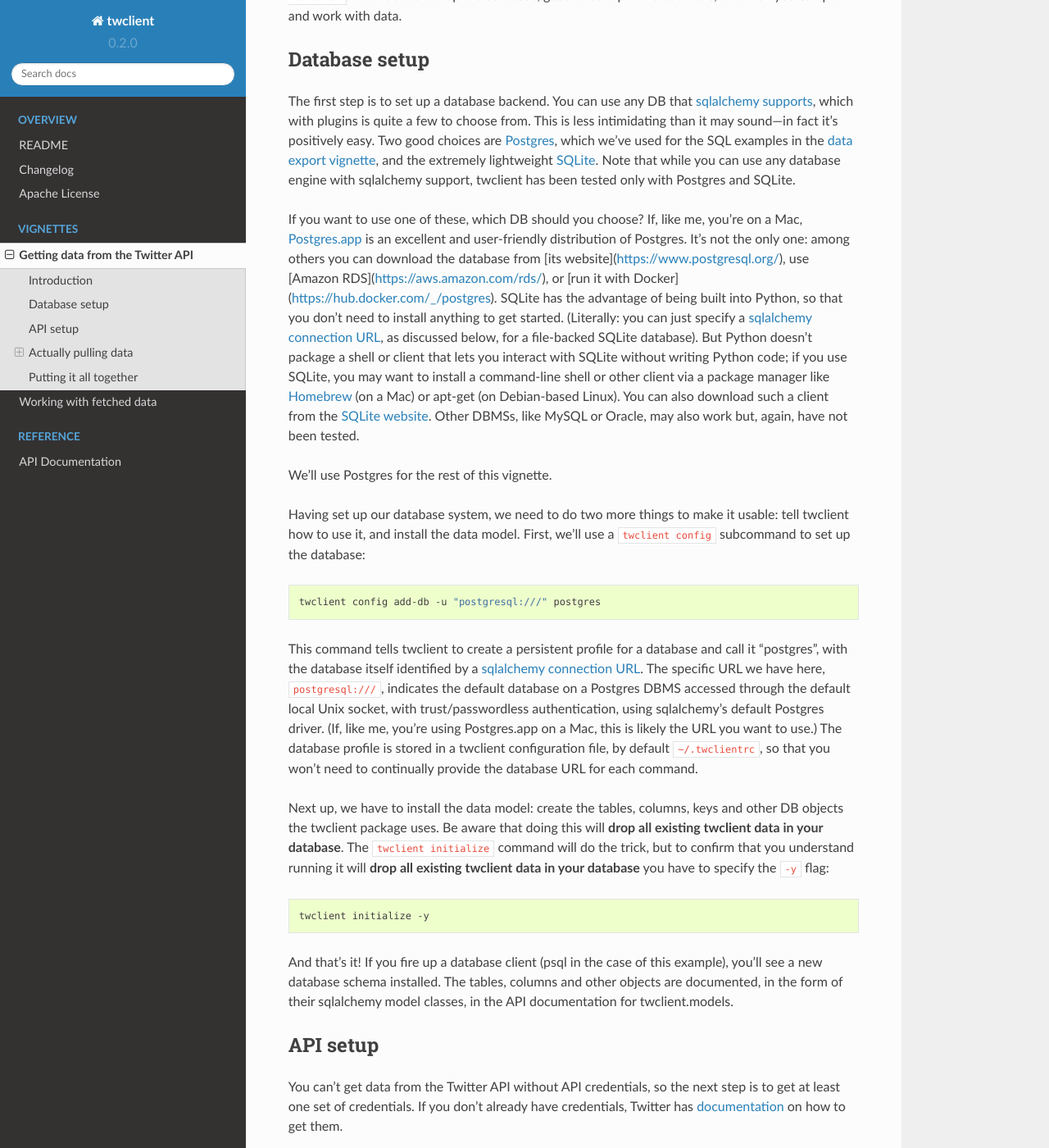
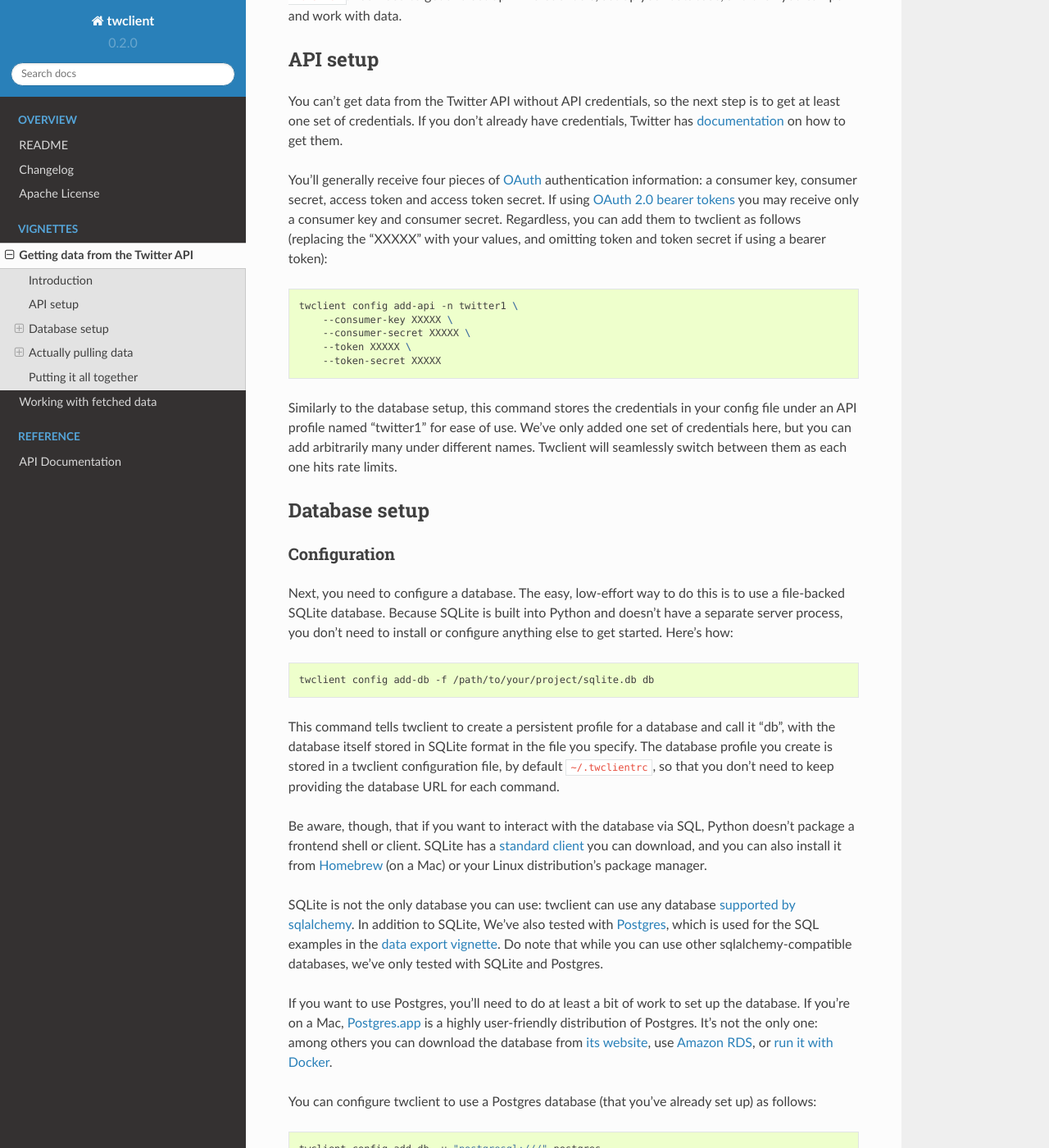
Before and after one commit to mit-ccc/twclient, a Sphinx documentation site: the page built from docs/vignettes/fetch.rst, in a window 1280 px wide and 1400 px high, scrolled down 978 px. Shown: the whole window at 82% size. Built offline with Sphinx 7.4.7 and the Read the Docs theme 2.0.0, drawn with Linux system fonts in a browser that asks for light colours; some of the changed text lies outside the part shown.

Commit message:
update vignette

```diff
--- a/docs/vignettes/fetch.rst
+++ b/docs/vignettes/fetch.rst
@@ -2,11 +2,11 @@
   Getting data from the Twitter API
 =====================================
 
-So you want to analyze some Twitter data. (That’s why you’re here, right?) This
+So you want to analyze some Twitter data. (That's why you're here, right?) This
 vignette walks through how to get set up and how to acquire the data.
 
-**Obligatory disclaimer / reminder**: You should comply with Twitter’s terms of
-service and respect user privacy. It’s important to only access data you have a
+**Obligatory disclaimer / reminder**: You should comply with Twitter's terms of
+service and respect user privacy. It's important to only access data you have a
 right to access.
 
 ----------------
@@ -14,22 +14,22 @@
 ----------------
 
 Twclient makes acquiring data easier than directly interacting with the Twitter
-REST API, which you can do through a lightweight client like Twitter’s own
+REST API, which you can do through a lightweight client like Twitter's own
 `twurl <https://github.com/twitter/twurl>`__ or a more featureful package like
 `tweepy <https://www.tweepy.org/>`__. Using either of these makes you do quite
-a bit of work you’d rather avoid: thinking about cursoring and pagination of
+a bit of work you'd rather avoid: thinking about cursoring and pagination of
 results, manually handling multiple sets of credentials if you have more than
 one, and of course munging data into the format you want. (No disrespect to
 tweepy, of course: twclient uses it for low-level interactions with the Twitter
 API.)
 
 Data munging in particular is not a simple task. You may have to keep and
-organize the raw json responses from Twitter’s API, and then extract things
+organize the raw json responses from Twitter's API, and then extract things
 from them via a tool like `jq <https://stedolan.github.io/jq/>`__; if using
 tweepy, you have to write some python code to serialize the User, Tweet, etc,
 objects it produces to a format you can work with.
 
-In general, of course, there’s no way around this: if you want to write an
+In general, of course, there's no way around this: if you want to write an
 application like a Twitter client, which people can use to view their feeds,
 post tweets, and whatever else, you need the API in its full complexity. But
 here we have a simpler task---read-only scraping of data---and so we can make a
@@ -46,95 +46,26 @@
 
 In brief: This package provides a command-line interface for loading data from
 the Twitter REST API into the database of your choice. You can invoke it as
-``twclient``, as in ``twclient fetch users -n wwbrannon``. You need to set up
-the database, get and set up API credentials, and then you can pull and work
+``twclient``, as in ``twclient fetch users -n wwbrannon``. You need to get and
+set up API credentials, set up your database, and then you can pull and work
 with data.
-
-------------------
-  Database setup
-------------------
-
-The first step is to set up a database backend. You can use any DB that
-`sqlalchemy supports <https://docs.sqlalchemy.org/en/14/dialects/>`__, which
-with plugins is quite a few to choose from. This is less intimidating than it
-may sound---in fact it’s positively easy. Two good choices are `Postgres
-<https://www.postgresql.org/>`__, which we’ve used for the SQL examples in the
-:doc:`data export vignette </vignettes/export>`, and the extremely lightweight
-`SQLite <https://www.sqlite.org/index.html>`__. Note that while you can use any
-database engine with sqlalchemy support, twclient has been tested only with
-Postgres and SQLite.
-
-If you want to use one of these, which DB should you choose? If, like me,
-you’re on a Mac, `Postgres.app <https://postgresapp.com/>`__ is an excellent
-and user-friendly distribution of Postgres. It's not the only one: among others
-you can download the database from [its website](https://www.postgresql.org/),
-use [Amazon RDS](https://aws.amazon.com/rds/), or [run it with
-Docker](https://hub.docker.com/_/postgres). SQLite has the advantage of being
-built into Python, so that you don't need to install anything to get started.
-(Literally: you can just specify a `sqlalchemy connection URL
-<https://docs.sqlalchemy.org/en/14/core/engines.html#database-urls>`__, as
-discussed below, for a file-backed SQLite database). But Python doesn't package
-a shell or client that lets you interact with SQLite without writing Python
-code; if you use SQLite, you may want to install a command-line shell or other
-client via a package manager like `Homebrew <https://brew.sh/>`__ (on a Mac) or
-apt-get (on Debian-based Linux). You can also download such a client from the
-`SQLite website <https://www.sqlite.org/index.html>`__. Other DBMSs, like MySQL
-or Oracle, may also work but, again, have not been tested.
-
-We’ll use Postgres for the rest of this vignette.
-
-Having set up our database system, we need to do two more things to make it
-usable: tell twclient how to use it, and install the data model. First, we’ll
-use a ``twclient config`` subcommand to set up the database:
-
-.. code-block:: bash
-
-   twclient config add-db -u "postgresql:///" postgres
-
-This command tells twclient to create a persistent profile for a database and
-call it “postgres”, with the database itself identified by a `sqlalchemy
-connection URL
-<https://docs.sqlalchemy.org/en/14/core/engines.html#database-urls>`__. The
-specific URL we have here, ``postgresql:///``, indicates the default database
-on a Postgres DBMS accessed through the default local Unix socket, with
-trust/passwordless authentication, using sqlalchemy’s default Postgres driver.
-(If, like me, you’re using Postgres.app on a Mac, this is likely the URL you
-want to use.) The database profile is stored in a twclient configuration file,
-by default ``~/.twclientrc``, so that you won’t need to continually provide the
-database URL for each command.
-
-Next up, we have to install the data model: create the tables, columns, keys
-and other DB objects the twclient package uses. Be aware that doing this will
-**drop all existing twclient data in your database**. The ``twclient
-initialize`` command will do the trick, but to confirm that you understand
-running it will **drop all existing twclient data in your database** you have
-to specify the ``-y`` flag:
-
-.. code-block:: bash
-
-   twclient initialize -y
-
-And that’s it! If you fire up a database client (psql in the case of this
-example), you’ll see a new database schema installed. The tables, columns and
-other objects are documented, in the form of their sqlalchemy model classes, in
-the API documentation for twclient.models.
 
 -------------
   API setup
 -------------
 
-You can’t get data from the Twitter API without API credentials, so the next
-step is to get at least one set of credentials. If you don’t already have
+You can't get data from the Twitter API without API credentials, so the next
+step is to get at least one set of credentials. If you don't already have
 credentials, Twitter has `documentation
 <https://developer.twitter.com/en/docs/twitter-api/getting-started/getting-access-to-the-twitter-api>`__
 on how to get them.
 
-You’ll generally receive four pieces of `OAuth
+You'll generally receive four pieces of `OAuth
 <https://en.wikipedia.org/wiki/OAuth>`__ authentication information: a consumer
 key, consumer secret, access token and access token secret. If using `OAuth 2.0
 bearer tokens <https://oauth.net/2/bearer-tokens/>`__ you may receive only a
 consumer key and consumer secret. Regardless, you can add them to twclient as
-follows (replacing the “XXXXX” with your values, and omitting token and token
+follows (replacing the "XXXXX" with your values, and omitting token and token
 secret if using a bearer token):
 
 .. code-block:: bash
@@ -146,22 +77,107 @@
        --token-secret XXXXX
 
 Similarly to the database setup, this command stores the credentials in your
-config file under an API profile named “twitter1” for ease of use. We’ve only
+config file under an API profile named "twitter1" for ease of use. We've only
 added one set of credentials here, but you can add arbitrarily many under
 different names. Twclient will seamlessly switch between them as each one hits
 rate limits.
+
+------------------
+  Database setup
+------------------
+
+Configuration
+---------------
+
+Next, you need to configure a database. The easy, low-effort way to do this is
+to use a file-backed SQLite database. Because SQLite is built into Python and
+doesn't have a separate server process, you don't need to install or configure
+anything else to get started. Here's how:
+
+.. code-block:: bash
+
+   twclient config add-db -f /path/to/your/project/sqlite.db db
+
+This command tells twclient to create a persistent profile for a database and
+call it "db", with the database itself stored in SQLite format in the file you
+specify. The database profile you create is stored in a twclient configuration
+file, by default ``~/.twclientrc``, so that you don't need to keep
+providing the database URL for each command.
+
+Be aware, though, that if you want to interact with the database via SQL,
+Python doesn't package a frontend shell or client. SQLite has a `standard
+client <https://www.sqlite.org/index.html>`__ you can download, and you can
+also install it from `Homebrew <https://brew.sh/>`__ (on a Mac) or your Linux
+distribution's package manager.
+
+SQLite is not the only database you can use: twclient can use any
+database `supported by sqlalchemy
+<https://docs.sqlalchemy.org/en/14/dialects/>`__. In addition to SQLite, We've
+also tested with `Postgres <https://www.postgresql.org/>`__, which is used for
+the SQL examples in the :doc:`data export vignette </vignettes/export>`. Do
+note that while you can use other sqlalchemy-compatible databases, we've only
+tested with SQLite and Postgres.
+
+If you want to use Postgres, you'll need to do at least a bit of work to set up
+the database. If you're on a Mac, `Postgres.app <https://postgresapp.com/>`__
+is a highly user-friendly distribution of Postgres. It's not the only one:
+among others you can download the database from `its website
+<https://www.postgresql.org/>`__, use `Amazon RDS
+<https://aws.amazon.com/rds/>`__, or `run it with Docker
+<https://hub.docker.com/_/postgres>`__.
+
+You can configure twclient to use a Postgres database (that you've already set
+up) as follows:
+
+.. code-block:: bash
+
+   twclient config add-db -u "postgresql:///" postgres
+
+The only new thing here is that, instead of a single file passed to the ``-f``
+option, we have a `sqlalchemy connection URL
+<https://docs.sqlalchemy.org/en/14/core/engines.html#database-urls>`__ and the
+``-u`` option. (``-f`` is syntactic sugar for sqlalchemy's SQLite URL format.)
+
+The specific URL here, ``postgresql:///``, indicates the default
+database on a Postgres server accessed through the default local Unix socket,
+with trust/passwordless authentication, using sqlalchemy's default Postgres
+driver. (If you're using Postgres.app on a Mac, this is likely the URL you want
+to use.)
+
+Installing Data Model
+-----------------------
+
+Next up, we have to install the data model: create the tables, columns, keys
+and other DB objects the twclient package uses. Be aware that doing this will
+**drop all existing twclient data in your database**. The ``twclient
+initialize`` command will do the trick, but to confirm that you understand
+running it will **drop all existing twclient data in your database** you have
+to specify the ``-y`` flag:
+
+.. code-block:: bash
+
+   # if you've configured more than one database with `twclient config add-db`,
+   # pass the `-d` option to specify which one to initialize
+   twclient initialize -y
+
+And that's it! If you fire up a database client you'll see a new database
+schema installed. The tables, columns and other objects are documented, in the
+form of their sqlalchemy model classes, in the API documentation for
+twclient.models.
 
 -------------------------
   Actually pulling data
 -------------------------
 
-Now comes the fun part: actually downloading some data. We’ll assume you’ve
+Now comes the fun part: actually downloading some data. We'll assume you've
 pulled together sets of Twitter users and `Twitter lists
 <https://help.twitter.com/en/using-twitter/twitter-lists>`__ you want to
 retrieve information on. This example will use the following two files, one
-each of individual users and lists of users.
+each of individual users and lists of users. (The usernames, user IDs and lists
+are fake for privacy reasons, so replace them with real ones if you want to run
+this.)
 
-Here’s ``users.csv``:
+Here's ``users.csv``:
 
 ::
 
@@ -173,29 +189,28 @@
    foobar
    stuff
 
-And here’s ``lists.csv``:
+And here's ``lists.csv``:
 
 ::
 
    list
-   cspan/members-of-congress
-   23965249864
-   182359253
-   nytimes/nyt-journalists
-   14624234
-   185239864
-   172409353
+   myaccount/mylist
+   2389231097
+   18230127
+   big_newspaper/reporters
+   20218236
+   1937309
+   1824379139
 
-~~~~~~~~~~~~~~~~~~~~~~~~~~~~
-  A word about identifiers
-~~~~~~~~~~~~~~~~~~~~~~~~~~~~
+A word about identifiers
+--------------------------
 
 In general, Twitter allows you to refer to a user or list by either a) a
 numeric user ID or list ID, or b) a human-readable name. Readable names for
-users are called screen names, and for lists are called “full names.” List full
+users are called screen names, and for lists are called "full names." List full
 names consist of the screen name of the user who owns the list and a
 list-specific slug, separated by a slash. (For example,
-“cspan/members-of-congress”.)
+"cspan/members-of-congress".)
 
 With twclient, you can mix numeric and human-readable names for lists, as in
 ``lists.csv`` above, but not for users. That is, you could instead use this
@@ -204,27 +219,26 @@
 ::
 
    user_id
-   39702507914
-   28723520928
-   1825471204
-   1853209475
-   4382530952834
-   1725438692309
+   137923923763
+   37480133935
+   237290537913
+   3784935713
+   3096490427891
+   612092404590
 
 but not one file which mixes user IDs and screen names together. This is
 because of the way the underlying Twitter API endpoints are implemented:
-They’ll accept mixed references to lists, but not to users.
+They'll accept mixed references to lists, but not to users.
 
-~~~~~~~~~~~~~~~~~~~
-  Hydrating users
-~~~~~~~~~~~~~~~~~~~
+Hydrating users
+-----------------
 
 The first step is to `hydrate
 <https://stackoverflow.com/questions/34191022/what-does-hydrate-mean-on-twitter/34192633>`__
 the target users, which confirms with the Twitter API that they exist,
 retrieves some summary information about them and creates records for them in
 the database. You can do this with the ``twclient fetch`` family of commands,
-and specifically ``twclient fetch users``. We’ll start by fetching the users in
+and specifically ``twclient fetch users``. We'll start by fetching the users in
 the lists of ``lists.csv``, though you could do the individual users first:
 
 .. code-block:: bash
@@ -232,11 +246,11 @@
    tail -n +2 lists.csv | xargs twclient fetch users -v -b -l
 
 This command skips the CSV header line (via ``tail -n +2 lists.csv``), which
-twclient doesn’t actually use, and pipes the rest of it to ``twclient fetch -v
+twclient doesn't actually use, and pipes the rest of it to ``twclient fetch -v
 users -b -l`` via ``xargs``. The ``-v`` flag requests verbose output, ``-b``
 says to continue even if the Twitter API says some of the lists requested are
-protected or don’t exist, and ``-l`` says that the users to hydrate are given
-in the form of Twitter lists. (If you’d left the header line out of the CSV
+protected or don't exist, and ``-l`` says that the users to hydrate are given
+in the form of Twitter lists. (If you'd left the header line out of the CSV
 file and wanted to avoid using xargs, note that you could instead write
 something like ``twclient fetch users -v -b -l $(cat lists.csv)``.)
 
@@ -250,14 +264,13 @@
 option, for users identified by screen names, rather than the ``-l`` option for
 lists.
 
-~~~~~~~~~~~~~~~~~~
-  Tagging users
-~~~~~~~~~~~~~~~~~~
+Tagging users
+---------------
 
 Having fetched the users, we may want to give them *tags* for easier reference
 in SQL or later commands. Twclient has a tag table that allows you to associate
 arbitrary tag names with user IDs, to keep track of relevant groups of users in
-your analysis. Let’s say we want to track all individually fetched users
+your analysis. Let's say we want to track all individually fetched users
 together, and all users retrieved from lists together, as two groups.
 
 First, we need to create a tag:
@@ -280,11 +293,11 @@
    tail -n +2 users.csv | xargs twclient tag apply twitter_users -l
 
 Users fetched from Twitter lists will be associated with the lists they are
-members of in the ``list`` and ``user_list`` tables, so there’s no need to tag
+members of in the ``list`` and ``user_list`` tables, so there's no need to tag
 lists individually.
 
 Finally, we might want to create one tag referring to both sets of users (for
-example, to run a regular job for fetching everyone’s tweets). We do the same
+example, to run a regular job for fetching everyone's tweets). We do the same
 two-step as above:
 
 .. code-block:: bash
@@ -293,15 +306,14 @@
    twclient tag apply universe -g twitter_users twitter_lists
 
 This time, however, you can see that the ``-g`` option allows selecting users
-to operate on---whether that’s tagging, hydrating, or fetching tweets and
-follow edges---according to tags you’ve defined.
+to operate on---whether that's tagging, hydrating, or fetching tweets and
+follow edges---according to tags you've defined.
 
-~~~~~~~~~~~~~~~~~~~
-  Fetching tweets
-~~~~~~~~~~~~~~~~~~~
+Fetching tweets
+-----------------
 
-Now, with fully hydrated users, it’s time to get down to one of our primary
-jobs: fetching the users’ tweets. We can do this with the ``twclient fetch
+Now, with fully hydrated users, it's time to get down to one of our primary
+jobs: fetching the users' tweets. We can do this with the ``twclient fetch
 tweets`` command:
 
 .. code-block:: bash
@@ -313,44 +325,43 @@
 tweets for those users tagged ``universe``.
 
 Note that twclient also extensively normalizes the tweet objects returned by
-Twitter. In addition to the tweet text, we pull out urls, hashtags, “cashtags”,
-user mentions and other things so that it’s easy to compute derived datasets
+Twitter. In addition to the tweet text, we pull out urls, hashtags, "cashtags",
+user mentions and other things so that it's easy to compute derived datasets
 like the mention / quote / etc graphs over users. (For how to do this and
 sample SQL, see the vignette on :doc:`exporting data </vignettes/export>`.) The
-raw json API responses are also saved so that you can work with data we don’t
+raw json API responses are also saved so that you can work with data we don't
 parse.
 
-~~~~~~~~~~~~~~~~~~~~~~~~~~~~~
-  Fetching the follow graph
-~~~~~~~~~~~~~~~~~~~~~~~~~~~~~
+Fetching the follow graph
+---------------------------
 
-Finally, we want to get the user IDs of our target users’ followers and
-friends. (A “friend” is Twitter’s term for the opposite of a follower: if A
-follows B, B is A’s friend and A is B’s follower.) There are two more
+Finally, we want to get the user IDs of our target users' followers and
+friends. (A "friend" is Twitter's term for the opposite of a follower: if A
+follows B, B is A's friend and A is B's follower.) There are two more
 ``twclient fetch`` subcommands for this: ``twclient fetch friends`` and
 ``twclient fetch followers``. Neither command hydrates users, because the
-underlying Twitter API endpoints don’t, so the ``follow`` table will end up
+underlying Twitter API endpoints don't, so the ``follow`` table will end up
 being populated with bare numeric user IDs.
 
-Here’s fetching friends, using options you’ve seen all of by now:
+Here's fetching friends, using options you've seen all of by now:
 
 .. code-block:: bash
 
    twclient fetch friends -v -b -g universe
 
-And here’s followers:
+And here's followers:
 
 .. code-block:: bash
 
    twclient fetch followers -v -b -p -j 5000 -g universe
 
 The one new flag used here, ``-j 5000``, indicates the size of the batch used
-for loading follow edges. The default if you don’t use ``-j`` is to accumulate
+for loading follow edges. The default if you don't use ``-j`` is to accumulate
 all edges in memory and load them at once, which is faster but can cause
 out-of-memory errors for large accounts. Specifying ``-j`` will trade runtime
 for memory and let you process these large accounts.
 
-The ``-v`` flag is also particularly useful here: if you’re working with users
+The ``-v`` flag is also particularly useful here: if you're working with users
 who have many followers or friends, it can take some time to process them.
 Verbose output will print progress information (``-v -v`` will print even more)
 to help monitor the job.
@@ -375,11 +388,32 @@
 
    set -xe
 
-   # We assume you've already installed the twclient package (e.g., from PyPI),
-   # set up the database, and gotten API keys, so we won't show any of that
-   # here. See also the command-line -h/--help option for more info.
+   # We assume you've already installed the twclient package (e.g., from PyPI)
+   # and gotten API keys, so we won't show any of that here. See also the
+   # command-line -h/--help option for more info.
 
-   twclient config add-db -u "postgresql:///" postgres
+    cat << EOF > users.csv
+    screen_name
+    user1
+    user2
+    user3
+    test1234
+    foobar
+    stuff
+    EOF
+
+    cat << EOF > lists.csv
+    list
+    cspan/members-of-congress
+    2389231097
+    18230127
+    nytimes/nyt-journalists
+    20218236
+    1937309
+    1824379139
+    EOF
+
+   twclient config add-db -f /path/to/your/project/sqlite.db db
    twclient initialize -y
 
    twclient config add-api -n twitter1 \
@@ -414,7 +448,7 @@
 
 Tada! Now you have data in a DB. You can use canned SQL queries, like those in
 the :doc:`exporting data vignette </vignettes/export>`, to get whatever piece
-of data you want out of it: the follow graph, a user’s tweets, mention / quote
+of data you want out of it: the follow graph, a user's tweets, mention / quote
 / reply / retweet graphs, etc. Your creativity in SQL is the limit.
 
-Wasn’t that easier than you’re used to?
+Wasn't that easier than you're used to?
--- a/docs/vignettes/sql-exports/tweets.rst
+++ b/docs/vignettes/sql-exports/tweets.rst
@@ -47,8 +47,7 @@
 
 This query still leaves a few data formatting issues we could fix: the
 ``source`` field is unstandardized and the ``content`` field is totally
-freeform text which can include newlines. These aren't hard to fix, though
-(remember that we're using Postgres' dialect of SQL):
+freeform text which can include newlines. These aren't hard to fix, though:
 
 .. code-block:: sql
 
```
Also changed, not shown: other parts of docs/vignettes/fetch.rst (+3 -1 lines), docs/vignettes/export.rst (+6 -5 lines).
